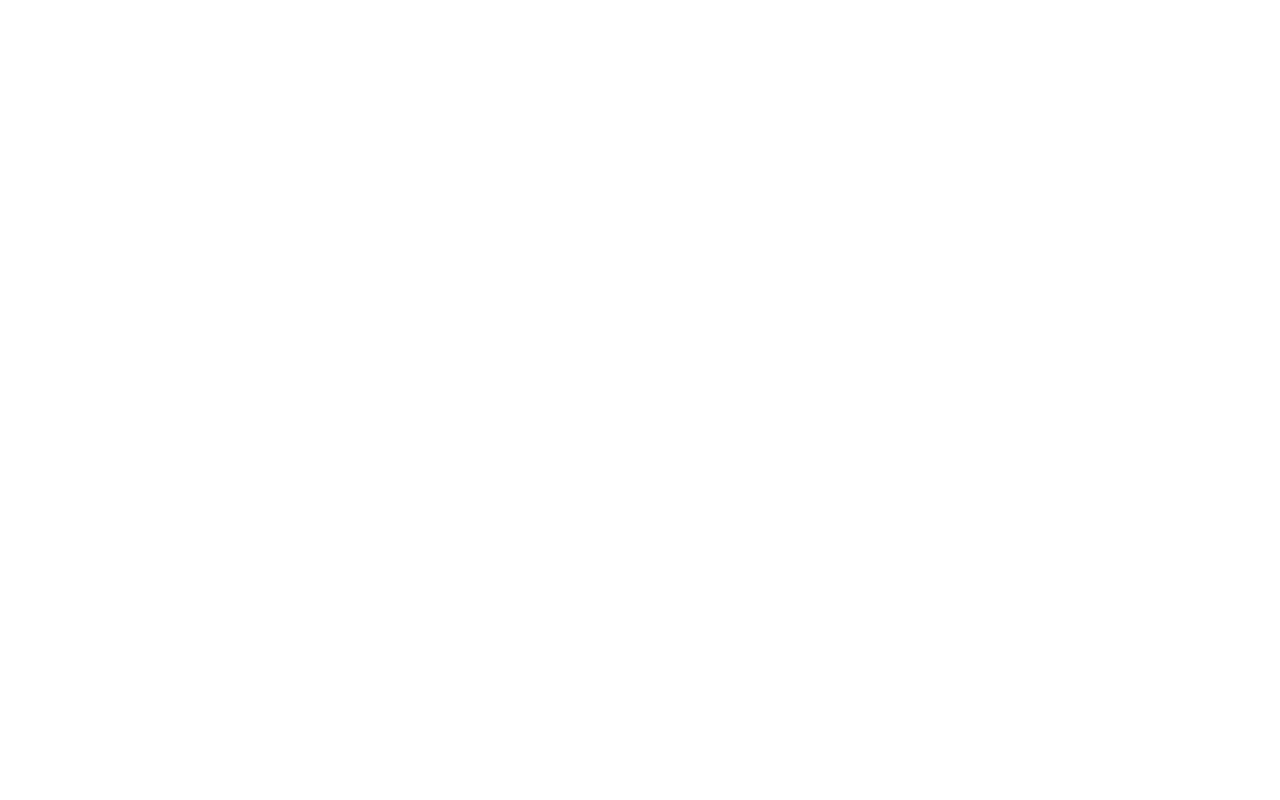
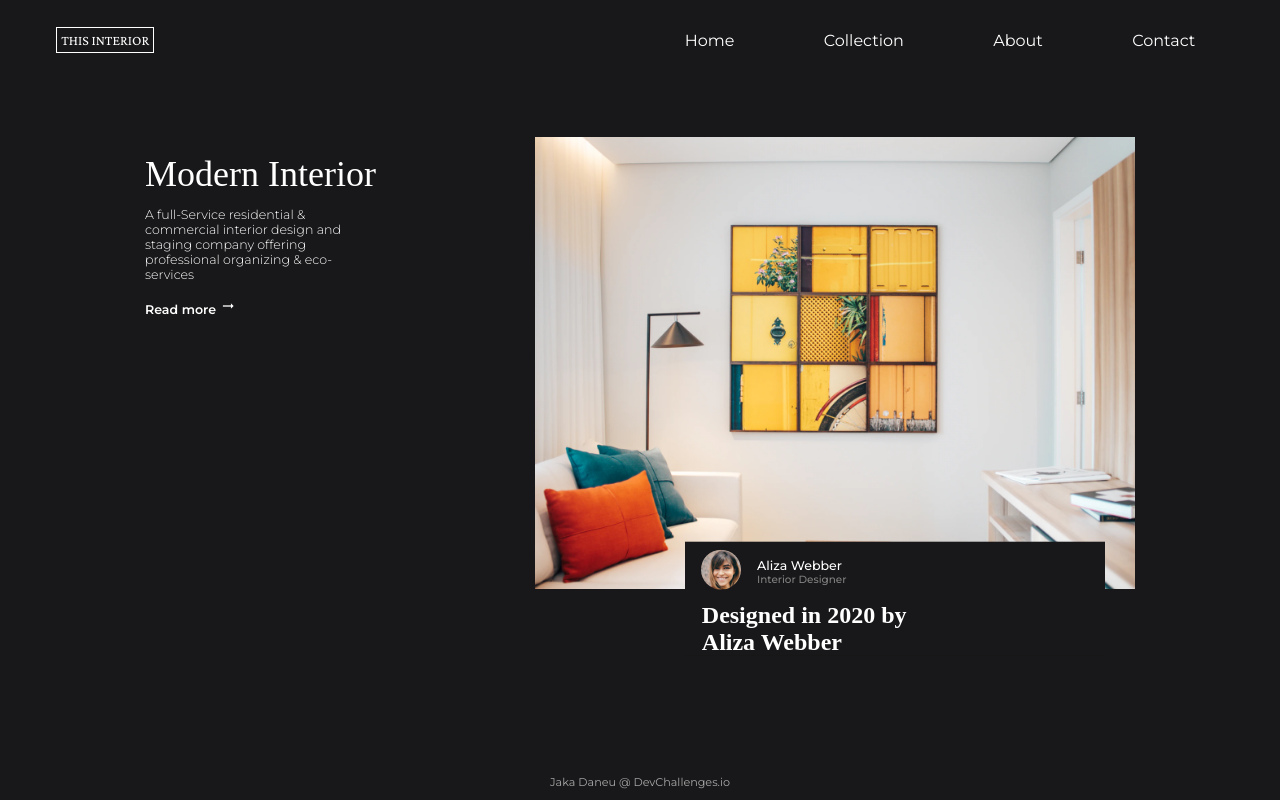
Before and after one commit to jalezi/Interior-Consultant, a plain HTML site: page index.html in a window 1280 px wide. Drawn offline with nearby package versions, Linux system fonts and the light colour scheme.

Commit message:
done; todo refactor

```diff
--- /dev/null
+++ b/app.js
@@ -0,0 +1,8 @@
+const hamburger = document.querySelector('.hamburger');
+const navLinks = document.querySelector('.nav-links');
+const links = document.querySelector('.navlinks li');
+
+hamburger.addEventListener('click', () => {
+  navLinks.classList.toggle('open');
+  hamburger.classList.toggle('cancel');
+});
--- a/index.html
+++ b/index.html
@@ -3,8 +3,69 @@
   <head>
     <meta charset="UTF-8" />
     <meta name="viewport" content="width=device-width, initial-scale=1.0" />
+    <link
+      href="https://fonts.googleapis.com/icon?family=Material+Icons"
+      rel="stylesheet"
+    />
     <link rel="stylesheet" href="style.css" />
+    <script defer src="app.js"></script>
     <title>Interior Consultant</title>
   </head>
-  <body></body>
+  <body>
+    <div class="container">
+      <nav class="header-elements">
+        <div class="title">
+          <h4>This Interior</h4>
+        </div>
+        <div class="hamburger">
+          <div class="line"></div>
+          <div class="line"></div>
+          <div class="line"></div>
+        </div>
+        <ul class="nav-links">
+          <li><a href="Home">Home</a></li>
+          <li><a href="Collection">Collection</a></li>
+          <li><a href="About">About</a></li>
+          <li><a href="Contact">Contact</a></li>
+        </ul>
+      </nav>
+
+      <div class="content">
+        <div class="content-header">
+          <h1>Modern Interior</h1>
+          <p>
+            A full-Service residential & commercial interior design and staging
+            company offering professional organizing & eco-services
+          </p>
+          <div class="read-more">
+            <p>
+              Read more
+            </p>
+            <span class="material-icons">
+              arrow_right_alt
+            </span>
+          </div>
+        </div>
+
+        <div class="content-design">
+          <div class="img-design">
+            <img src="./photo1.png" alt="interior design" />
+          </div>
+          <div class="designer">
+            <div class="block-1">
+              <div class="img-avatar">
+                <img src="./photo2.png" alt="avatar aliza webber" />
+              </div>
+              <div class="designer-title">
+                <h2>Aliza Webber</h2>
+                <p>Interior Designer</p>
+              </div>
+            </div>
+            <h3>Designed in 2020 by Aliza Webber</h3>
+          </div>
+        </div>
+      </div>
+      <footer>Jaka Daneu @ DevChallenges.io</footer>
+    </div>
+  </body>
 </html>
--- a/style.css
+++ b/style.css
@@ -1,13 +1,259 @@
-@import url('https://fonts.googleapis.com/css2?family=Crimson+Pro:wght@400;700;900&family=Lora:wght@400;700&family=Montserrat:ital,wght@0,400;0,900;1,700&display=swap');
+@import url('https://fonts.googleapis.com/css2?family=Crimson+Pro:wght@400;700;900&family=Lora:wght@400;700&display=swap');
+@import url('https://fonts.googleapis.com/css2?family=Montserrat:wght@300;400;500;600;900&display=swap');
 
 :root {
   --montserrat: 'Montserrat', sans-serif;
   --lora: 'Lora, serif';
   --crimson-pro: 'Crimson Pro', serif;
+  --bcg-color: #181719;
 }
 
-body {
+* {
   margin: 0;
   padding: 0;
   box-sizing: border-box;
 }
+
+body {
+  font-family: var(--montserrat);
+  color: #fff;
+  background-color: var(--bcg-color);
+  width: 100%;
+}
+
+footer {
+  width: 100%;
+  text-align: center;
+  font-size: 0.7em;
+  margin: 1em 0;
+  position: absolute;
+  bottom: 0;
+  color: #a9a9a9;
+}
+
+img {
+  max-width: 100%;
+}
+
+.header-elements {
+  height: 10vh;
+  display: flex;
+  justify-content: space-between;
+  align-items: center;
+}
+
+.title {
+  margin-left: 1em;
+}
+
+.title > h4 {
+  font-family: var(--crimson-pro);
+  font-weight: normal;
+  font-size: 14px;
+  width: 100%;
+  padding: 0.3em;
+  border: 1px solid #fff;
+  text-align: center;
+  text-transform: uppercase;
+}
+
+.hamburger {
+  display: inline-block;
+  cursor: pointer;
+  margin-right: 1em;
+  z-index: 2;
+}
+
+.hamburger.cancel .line:nth-child(1) {
+  transform: translateY(8px) rotateZ(45deg);
+}
+.hamburger.cancel .line:nth-child(2) {
+  opacity: 0;
+}
+.hamburger.cancel .line:nth-child(3) {
+  transform: translateY(-8px) rotateZ(-45deg);
+}
+
+.line {
+  width: 30px;
+  height: 3px;
+  background: white;
+  margin: 5px;
+}
+
+.nav-links {
+  position: absolute;
+  left: 0;
+  top: 0;
+  min-width: 100vw;
+  flex-flow: column;
+  justify-content: center;
+  align-items: center;
+  list-style: none;
+  height: 100vh;
+  width: 100%;
+  display: none;
+}
+
+.nav-links.open {
+  display: flex;
+  background-color: var(--bcg-color);
+}
+
+.nav-links li {
+  margin: 2em 0;
+}
+
+.nav-links li a {
+  text-decoration: none;
+  color: #fff;
+  margin: 2em 0;
+}
+
+.content {
+  width: 90%;
+  margin: 0 auto;
+  max-width: 400px;
+}
+
+.content-header {
+  margin: 1em 0;
+  max-width: 300px;
+}
+
+.content-header h1 {
+  font-family: var(--lora);
+  font-weight: normal;
+  font-size: 2.25em;
+}
+.content-header p {
+  font-weight: 300;
+  font-size: 0.7875em;
+  max-width: 75%;
+  margin-top: 1em;
+}
+
+.read-more {
+  display: inline-block;
+  margin-top: 1em;
+}
+
+.read-more p {
+  display: inline-block;
+  font-weight: 600;
+  font-size: 0.7875em;
+  margin-block-start: 0em;
+  margin-block-end: em;
+  max-width: 100%;
+}
+
+.material-icons {
+  font-size: 1em;
+}
+
+.img-design {
+  max-width: 400px;
+}
+
+.designer {
+  max-width: 90%;
+  margin-left: 7%;
+  transform: translateY(-45%);
+  background-color: var(--bcg-color);
+}
+
+.designer h2 {
+  font-size: 0.7875em;
+  font-style: normal;
+  font-weight: 500;
+}
+
+.designer h3 {
+  font-family: var(--lora);
+  font-size: 1.5em;
+  width: 80%;
+  max-width: 240px;
+  padding-left: 0.7em;
+}
+
+.designer p {
+  font-style: normal;
+  font-weight: 500;
+  font-size: 0.65em;
+  color: #828282;
+}
+
+.block-1 {
+  display: flex;
+  align-items: center;
+  padding: 0.5em 0;
+  width: 100%;
+}
+
+.img-avatar {
+  margin: 0 1em;
+  width: 40px;
+}
+
+.img-avatar > img {
+  border-radius: 50%;
+}
+
+@media screen and (min-width: 768px) {
+  footer {
+    position: initial;
+  }
+  .container {
+    height: 100vh;
+    max-width: 1200px;
+    display: flex;
+    flex-flow: column;
+    justify-content: space-between;
+    align-content: center;
+    margin: 0 auto;
+  }
+
+  .content {
+    display: flex;
+    justify-content: space-around;
+    margin: 0 auto;
+    max-width: inherit;
+  }
+
+  .hamburger {
+    display: none;
+  }
+
+  .nav-links {
+    min-width: 0;
+    position: initial;
+    width: 50%;
+    height: 100%;
+    display: flex;
+    flex-flow: row;
+    justify-content: space-around;
+    align-items: center;
+  }
+
+  .nav-links li {
+    margin: 0;
+  }
+
+  .nav-links li a {
+    margin: 0.5em 1em;
+  }
+
+  .img-design {
+    max-width: 600px;
+  }
+
+  .designer {
+    max-width: 70%;
+    margin-left: 25%;
+    transform: translateY(-45%);
+  }
+
+  .block-1 {
+    width: 80%;
+  }
+}
```
